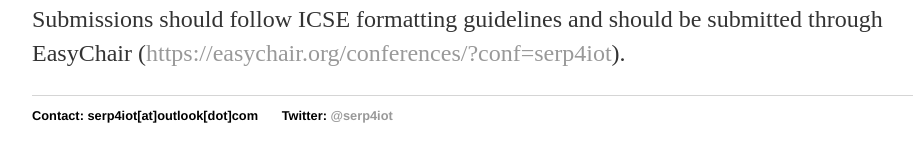
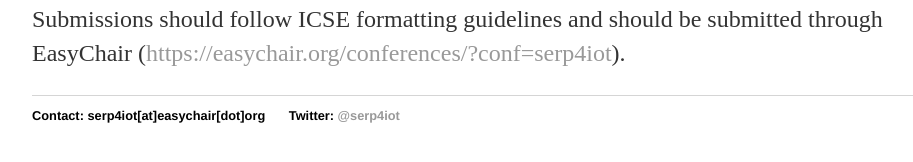
Before and after one commit to moar82/SERP4IoT, a Jekyll site: the page built from sb/index.html, in a window 1280 px wide. Shown: the part 194-356 px from the top of the page, without its empty margins (160-1073 px from the left). Built offline with Jekyll 4.4.1, drawn with Linux system fonts in a browser that asks for light colours.

Commit message:
Update default.html

```diff
--- a/_layouts/default.html
+++ b/_layouts/default.html
@@ -24,7 +24,7 @@
 			</div><!-- /.container -->
 			<footer>
 	    		<ul>
-	        		<li>Contact: serp4iot[at]outlook[dot]com</li>
+	        		<li>Contact: serp4iot[at]easychair[dot]org</li>
 				<li>Twitter: <a href=https://twitter.com/serp4iot target=_blank> @serp4iot </a> </li>
 				</ul>
 			</footer>
```
